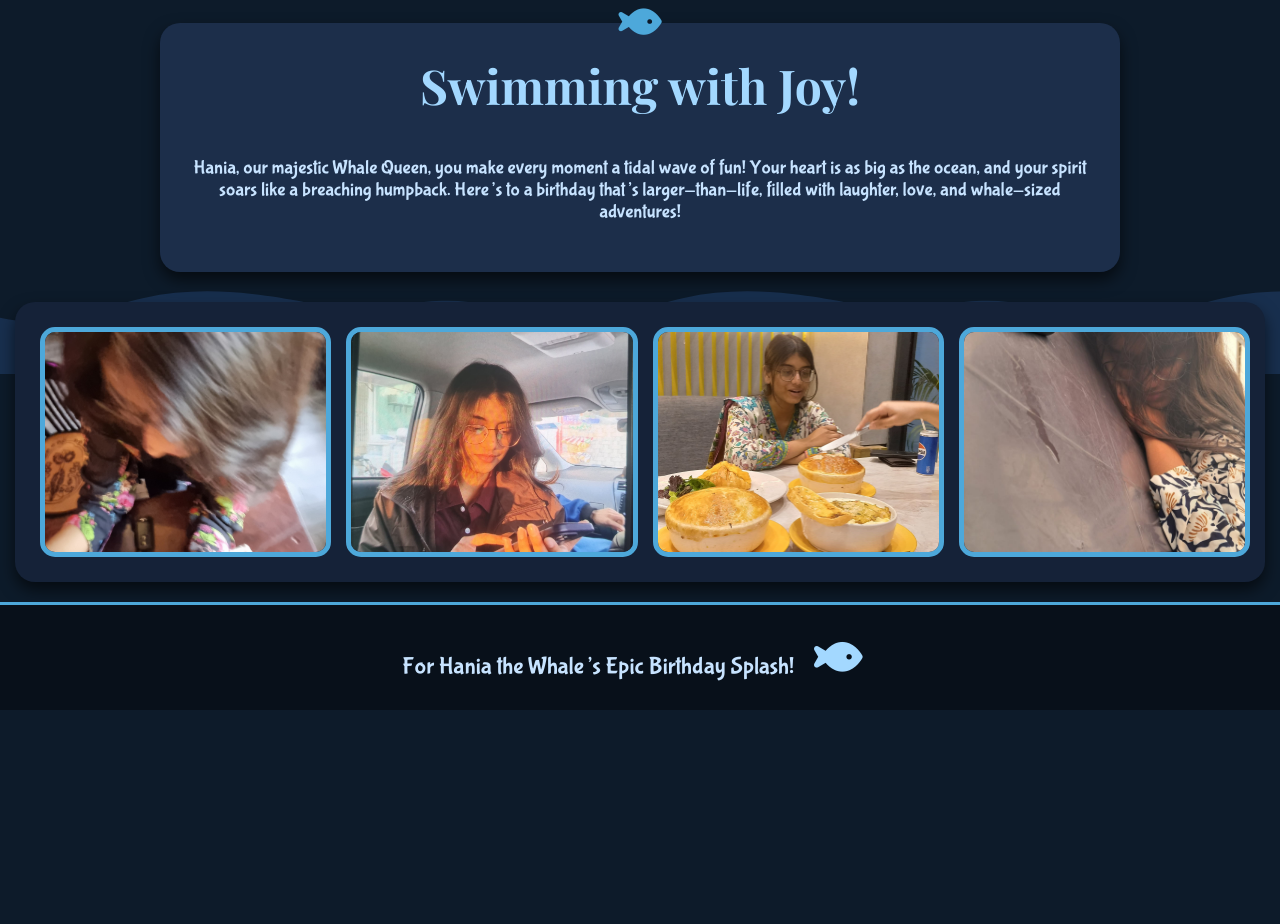
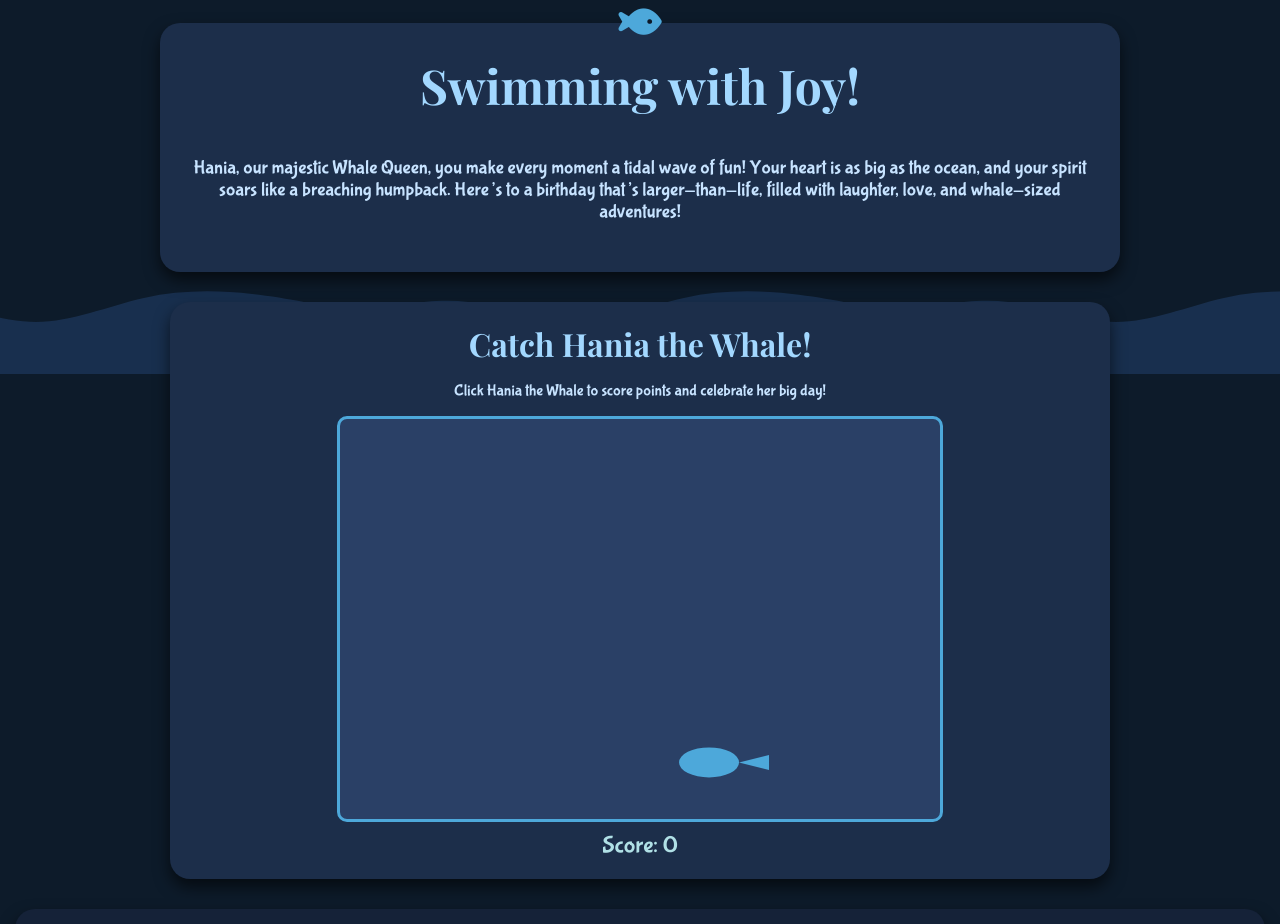
Before and after one commit to HaniaPPP/HaniaWhale, a plain HTML site: page index.html in a window 1280 px wide. Shown: the part 426-1350 px from the top of the page. Before the commit the page ends 1136 px from the top, so only its background shows below. Drawn offline with nearby package versions, Linux system fonts and the light colour scheme.

Commit message:
Update index.html

```diff
--- a/index.html
+++ b/index.html
@@ -125,6 +125,36 @@
       color: #4da8da;
     }
 
+    .game-section {
+      max-width: 900px;
+      margin: 30px auto;
+      padding: 20px;
+      background-color: #1c2e4a;
+      border-radius: 20px;
+      box-shadow: 0 8px 16px rgba(0, 0, 0, 0.6);
+    }
+
+    .game-section h2 {
+      font-family: 'Playfair Display', serif;
+      font-size: 2em;
+      color: #a3d8ff;
+      margin: 0 0 10px;
+    }
+
+    #gameCanvas {
+      background-color: #2a4066; /* Ocean blue canvas */
+      border: 3px solid #4da8da;
+      border-radius: 10px;
+      display: block;
+      margin: 0 auto;
+    }
+
+    #score {
+      font-size: 1.5em;
+      color: #b0e0e6;
+      margin-top: 10px;
+    }
+
     footer {
       background-color: #08101a; /* Near-black ocean floor */
       color: #c7e3ff;
@@ -163,9 +193,14 @@
         height: 180px;
       }
 
-      .message {
+      .message, .game-section {
         padding: 20px;
         font-size: 1em;
+      }
+
+      #gameCanvas {
+        width: 100%;
+        height: 300px;
       }
     }
   </style>
@@ -183,6 +218,13 @@
     <p>Hania, our majestic Whale Queen, you make every moment a tidal wave of fun! Your heart is as big as the ocean, and your spirit soars like a breaching humpback. Here’s to a birthday that’s larger-than-life, filled with laughter, love, and whale-sized adventures!</p>
   </section>
 
+  <section class="game-section">
+    <h2>Catch Hania the Whale!</h2>
+    <p>Click Hania the Whale to score points and celebrate her big day!</p>
+    <canvas id="gameCanvas" width="600" height="400"></canvas>
+    <div id="score">Score: 0</div>
+  </section>
+
   <section class="gallery">
     <!-- Replace these placeholder images with your own -->
     <img src="1.jpg" alt="Hania the Whale Picture 1">
@@ -193,11 +235,65 @@
   </section>
 
   <footer>
-    <p>For Hania the Whale’s Epic Birthday Splash! <i class="fas fa-fish whale-icon"></i></p>
+    <p>Made with <i class="fas fa-heart"></i> for Hania the Whale’s Epic Birthday Splash! <i class="fas fa-fish whale-icon"></i></p>
   </footer>
 
   <script>
-    // Add interactivity for gallery images
+    // Game: Catch Hania the Whale
+    const canvas = document.getElementById('gameCanvas');
+    const ctx = canvas.getContext('2d');
+    const scoreDisplay = document.getElementById('score');
+    let score = 0;
+    let whale = { x: 300, y: 200, size: 60, speed: 3 };
+
+    // Simplified whale shape (rectangle for hitbox, drawn as a whale)
+    function drawWhale() {
+      ctx.clearRect(0, 0, canvas.width, canvas.height);
+      ctx.fillStyle = '#4da8da';
+      ctx.beginPath();
+      ctx.ellipse(whale.x, whale.y, whale.size / 2, whale.size / 4, 0, 0, 2 * Math.PI); // Body
+      ctx.moveTo(whale.x + whale.size / 2, whale.y);
+      ctx.lineTo(whale.x + whale.size, whale.y - whale.size / 8); // Tail fin top
+      ctx.lineTo(whale.x + whale.size, whale.y + whale.size / 8); // Tail fin bottom
+      ctx.closePath();
+      ctx.fill();
+    }
+
+    function moveWhale() {
+      whale.x += whale.speed * (Math.random() - 0.5) * 10;
+      whale.y += whale.speed * (Math.random() - 0.5) * 10;
+
+      // Keep whale in bounds
+      whale.x = Math.max(whale.size / 2, Math.min(canvas.width - whale.size / 2, whale.x));
+      whale.y = Math.max(whale.size / 4, Math.min(canvas.height - whale.size / 4, whale.y));
+      drawWhale();
+    }
+
+    canvas.addEventListener('click', (e) => {
+      const rect = canvas.getBoundingClientRect();
+      const scaleX = canvas.width / rect.width; // Adjust for canvas scaling
+      const scaleY = canvas.height / rect.height;
+      const clickX = (e.clientX - rect.left) * scaleX;
+      const clickY = (e.clientY - rect.top) * scaleY;
+
+      // Check if click is within whale's hitbox (ellipse approximation)
+      const dx = clickX - whale.x;
+      const dy = clickY - whale.y;
+      const hit = (dx * dx) / (whale.size / 2 * whale.size / 2) + (dy * dy) / (whale.size / 4 * whale.size / 4) <= 1;
+      if (hit) {
+        score++;
+        scoreDisplay.textContent = `Score: ${score}`;
+        whale.speed += 0.2; // Increase difficulty
+        whale.x = Math.random() * (canvas.width - whale.size) + whale.size / 2;
+        whale.y = Math.random() * (canvas.height - whale.size) + whale.size / 2;
+        drawWhale();
+      }
+    });
+
+    drawWhale(); // Initial draw
+    setInterval(moveWhale, 50);
+
+    // Gallery interactivity
     document.querySelectorAll('.gallery img').forEach(img => {
       img.addEventListener('click', () => {
         alert('Dive into Hania’s full-size photo! (Add lightbox library for a better splash!)');
```
